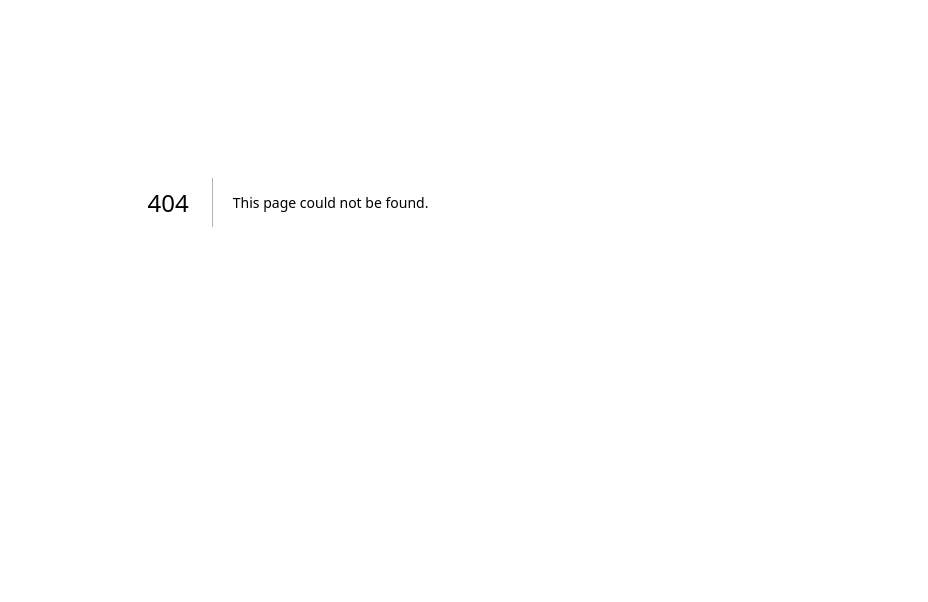
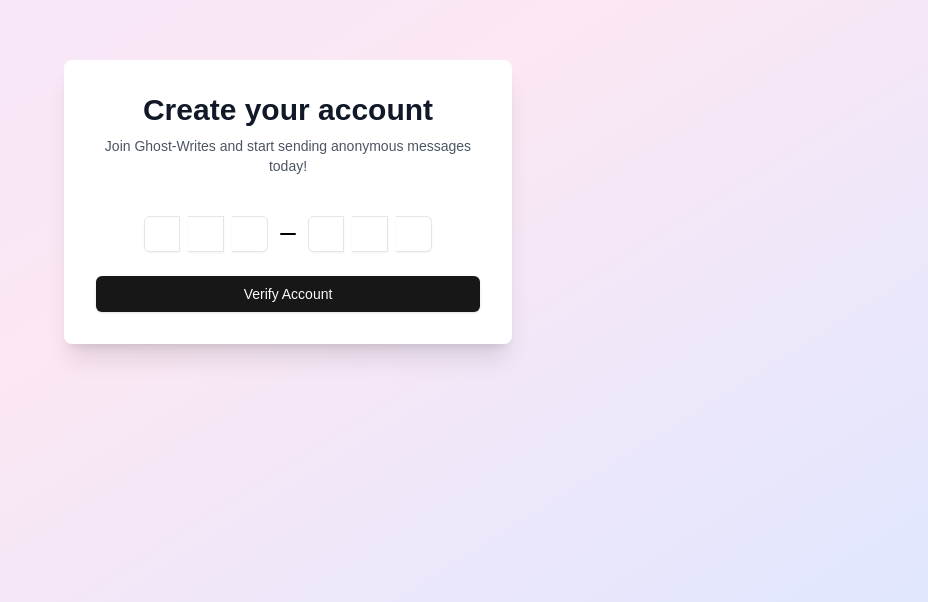
Before and after one commit to CoderXYZ14/GhostWrite, a Next.js app: page /verify-code/1 in a window 1280 px wide. Before the commit this address had no page. Shown: the part 198-800 px from the top of the page, without its empty margins (352-1280 px from the left). Built offline with nearby package versions, Linux system fonts and the light colour scheme.

Commit message:
Verify Account page created

```diff
--- a/package.json
+++ b/package.json
@@ -21,6 +21,7 @@
     "bcryptjs": "^2.4.3",
     "class-variance-authority": "^0.7.1",
     "clsx": "^2.1.1",
+    "input-otp": "^1.4.2",
     "lucide-react": "^0.473.0",
     "mongoose": "^8.9.5",
     "next": "15.1.4",
--- /dev/null
+++ b/src/app/(auth)/verify-code/[username]/page.tsx
@@ -0,0 +1,9 @@
+import VerifyAccount from "@/components/VerifyAccount";
+
+export default function VerifyPage() {
+  return (
+    <div className="min-h-screen flex items-center justify-center bg-gradient-to-br from-purple-100 via-pink-100 to-indigo-100 dark:from-gray-900 dark:via-purple-900 dark:to-indigo-900 py-12 px-4 sm:px-6 lg:px-8">
+      <VerifyAccount />
+    </div>
+  );
+}
--- /dev/null
+++ b/src/components/VerifyAccount.tsx
@@ -0,0 +1,114 @@
+"use client";
+
+import React, { useState } from "react";
+import { useForm } from "react-hook-form";
+import { zodResolver } from "@hookform/resolvers/zod";
+import type * as z from "zod";
+import axios, { type AxiosError } from "axios";
+import { useParams, useRouter } from "next/navigation";
+import { useToast } from "@/hooks/use-toast";
+import { verifySchema } from "@/schemas/verifySchema";
+import type { ApiResponse } from "@/types/ApiResponse";
+import { Button } from "@/components/ui/button";
+import {
+  Form,
+  FormControl,
+  FormField,
+  FormItem,
+  FormLabel,
+  FormMessage,
+} from "@/components/ui/form";
+import {
+  InputOTP,
+  InputOTPGroup,
+  InputOTPSeparator,
+  InputOTPSlot,
+} from "@/components/ui/input-otp";
+
+const VerifyAccount = () => {
+  const router = useRouter();
+  const params = useParams<{ username: string }>();
+  const { toast } = useToast();
+  const [isLoading, setIsLoading] = useState(false);
+
+  const form = useForm<z.infer<typeof verifySchema>>({
+    resolver: zodResolver(verifySchema),
+    defaultValues: {
+      code: "",
+    },
+  });
+
+  const onSubmit = async (data: z.infer<typeof verifySchema>) => {
+    setIsLoading(true);
+    try {
+      const response = await axios.post(`/api/verify-code`, {
+        username: params.username,
+        code: data.code,
+      });
+
+      toast({
+        title: "Success",
+        description: response.data.message,
+      });
+
+      router.replace("/signin");
+    } catch (error) {
+      const axiosError = error as AxiosError<ApiResponse>;
+      toast({
+        title: "Verification failed",
+        description:
+          axiosError.response?.data.message ?? "Error while verifying account",
+        variant: "destructive",
+      });
+    } finally {
+      setIsLoading(false);
+    }
+  };
+
+  return (
+    <div className="w-full max-w-md p-4 sm:p-6 md:p-8 space-y-6 sm:space-y-8 bg-white dark:bg-gray-800 rounded-lg shadow-xl">
+      <div className="text-center">
+        <h2 className="text-2xl sm:text-3xl font-extrabold text-gray-900 dark:text-white">
+          Create your account
+        </h2>
+        <p className="mt-2 text-sm text-gray-600 dark:text-gray-400">
+          Join Ghost-Writes and start sending anonymous messages today!
+        </p>
+      </div>
+      <Form {...form}>
+        <form onSubmit={form.handleSubmit(onSubmit)} className="space-y-6">
+          <FormField
+            control={form.control}
+            name="code"
+            render={({ field }) => (
+              <FormItem className="flex flex-col items-center">
+                <FormLabel className="sr-only">Verification Code</FormLabel>
+                <FormControl>
+                  <InputOTP maxLength={6} {...field} className="">
+                    <InputOTPGroup className="gap-2">
+                      <InputOTPSlot index={0} />
+                      <InputOTPSlot index={1} />
+                      <InputOTPSlot index={2} />
+                    </InputOTPGroup>
+                    <InputOTPSeparator />
+                    <InputOTPGroup className="gap-2">
+                      <InputOTPSlot index={3} />
+                      <InputOTPSlot index={4} />
+                      <InputOTPSlot index={5} />
+                    </InputOTPGroup>
+                  </InputOTP>
+                </FormControl>
+                <FormMessage />
+              </FormItem>
+            )}
+          />
+          <Button type="submit" className="w-full" disabled={isLoading}>
+            {isLoading ? "Verifying..." : "Verify Account"}
+          </Button>
+        </form>
+      </Form>
+    </div>
+  );
+};
+
+export default VerifyAccount;
--- /dev/null
+++ b/src/components/ui/input-otp.tsx
@@ -0,0 +1,71 @@
+"use client";
+
+import * as React from "react";
+import { OTPInput, OTPInputContext } from "input-otp";
+import { Minus } from "lucide-react";
+
+import { cn } from "@/lib/utils";
+
+const InputOTP = React.forwardRef<
+  React.ElementRef<typeof OTPInput>,
+  React.ComponentPropsWithoutRef<typeof OTPInput>
+>(({ className, containerClassName, ...props }, ref) => (
+  <OTPInput
+    ref={ref}
+    containerClassName={cn(
+      "flex items-center gap-2 has-[:disabled]:opacity-50",
+      containerClassName
+    )}
+    className={cn("disabled:cursor-not-allowed", className)}
+    {...props}
+  />
+));
+InputOTP.displayName = "InputOTP";
+
+const InputOTPGroup = React.forwardRef<
+  React.ElementRef<"div">,
+  React.ComponentPropsWithoutRef<"div">
+>(({ className, ...props }, ref) => (
+  <div ref={ref} className={cn("flex items-center", className)} {...props} />
+));
+InputOTPGroup.displayName = "InputOTPGroup";
+
+const InputOTPSlot = React.forwardRef<
+  React.ElementRef<"div">,
+  React.ComponentPropsWithoutRef<"div"> & { index: number }
+>(({ index, className, ...props }, ref) => {
+  const inputOTPContext = React.useContext(OTPInputContext);
+  const { char, hasFakeCaret, isActive } = inputOTPContext.slots[index];
+
+  return (
+    <div
+      ref={ref}
+      className={cn(
+        "relative flex h-9 w-9 items-center justify-center border-y border-r border-neutral-200 text-sm shadow-sm transition-all first:rounded-l-md first:border-l last:rounded-r-md dark:border-neutral-800",
+        isActive && "z-10 ring-1 ring-neutral-950 dark:ring-neutral-300",
+        className
+      )}
+      {...props}
+    >
+      {char}
+      {hasFakeCaret && (
+        <div className="pointer-events-none absolute inset-0 flex items-center justify-center">
+          <div className="h-4 w-px animate-caret-blink bg-neutral-950 duration-1000 dark:bg-neutral-50" />
+        </div>
+      )}
+    </div>
+  );
+});
+InputOTPSlot.displayName = "InputOTPSlot";
+
+const InputOTPSeparator = React.forwardRef<
+  React.ElementRef<"div">,
+  React.ComponentPropsWithoutRef<"div">
+>(({ ...props }, ref) => (
+  <div ref={ref} role="separator" {...props}>
+    <Minus />
+  </div>
+));
+InputOTPSeparator.displayName = "InputOTPSeparator";
+
+export { InputOTP, InputOTPGroup, InputOTPSlot, InputOTPSeparator };
```
Also changed, not shown: 1 other file (tests, documents, lock files or other folders).
